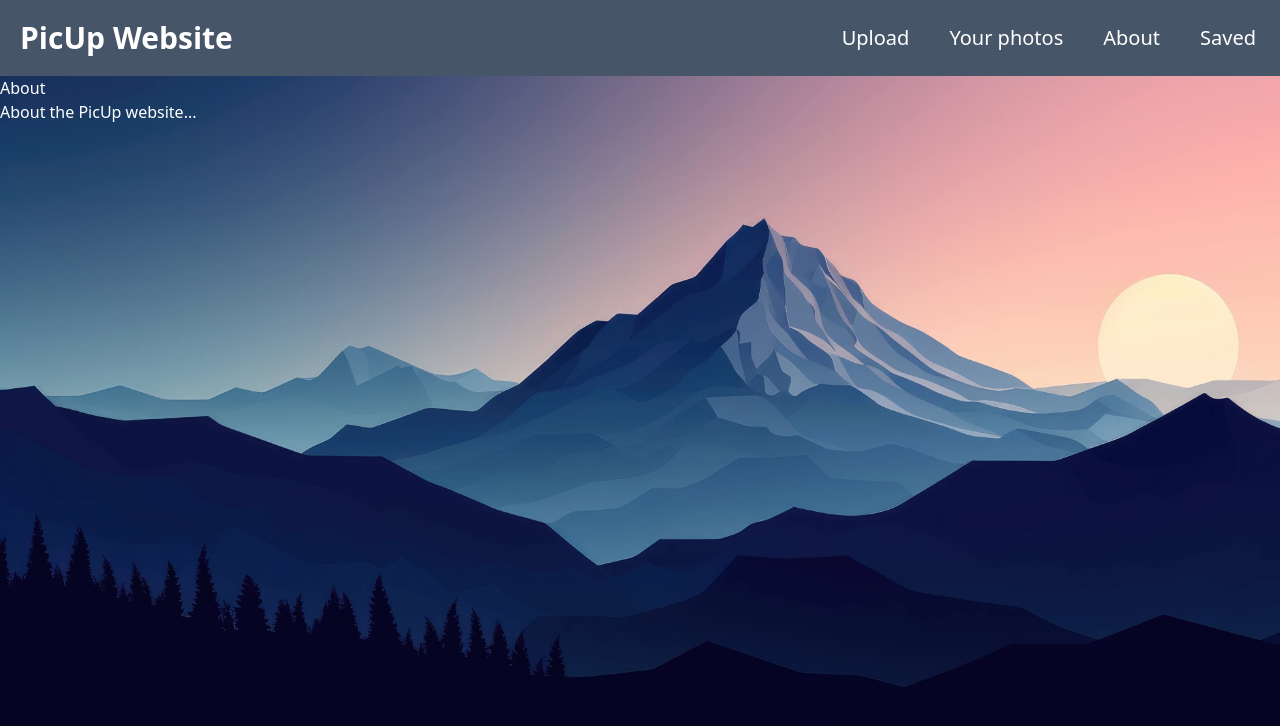
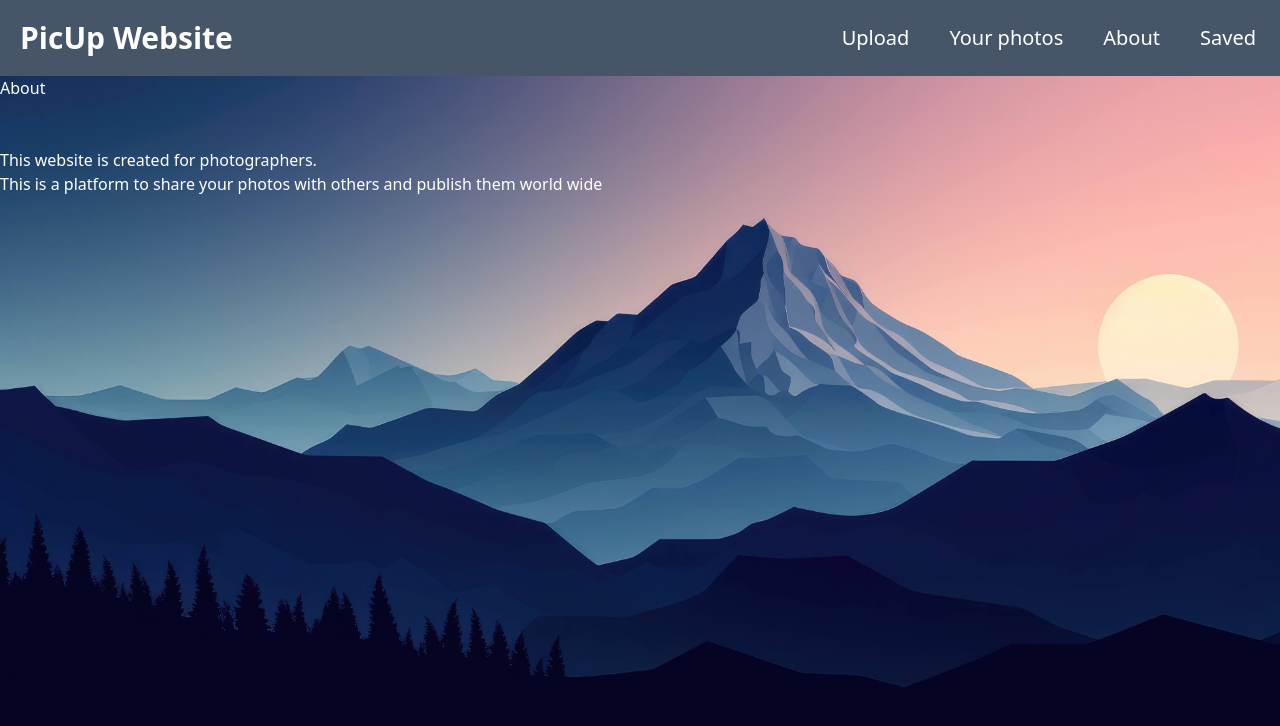
Before and after one commit to ALI-HUP/PicUp-website, a Next.js app: page /headers/about in a window 1280 px wide. Shown: the top 726 px of the page. Built offline with nearby package versions, Linux system fonts and the light colour scheme.

Commit message:
add a small about text

```diff
--- a/app/headers/about/page.tsx
+++ b/app/headers/about/page.tsx
@@ -4,11 +4,12 @@ import Header from '@/components/Header';
 const About = () => {
   return (
     <div>
-
       <Header />
 
       <h2>About</h2>
-      <p>About the PicUp website...</p>
+      <br /><br />
+      <p>This website is created for photographers.</p>
+      <p>This is a platform to share your photos with others and publish them world wide</p>
     </div>
   );
 };
```
